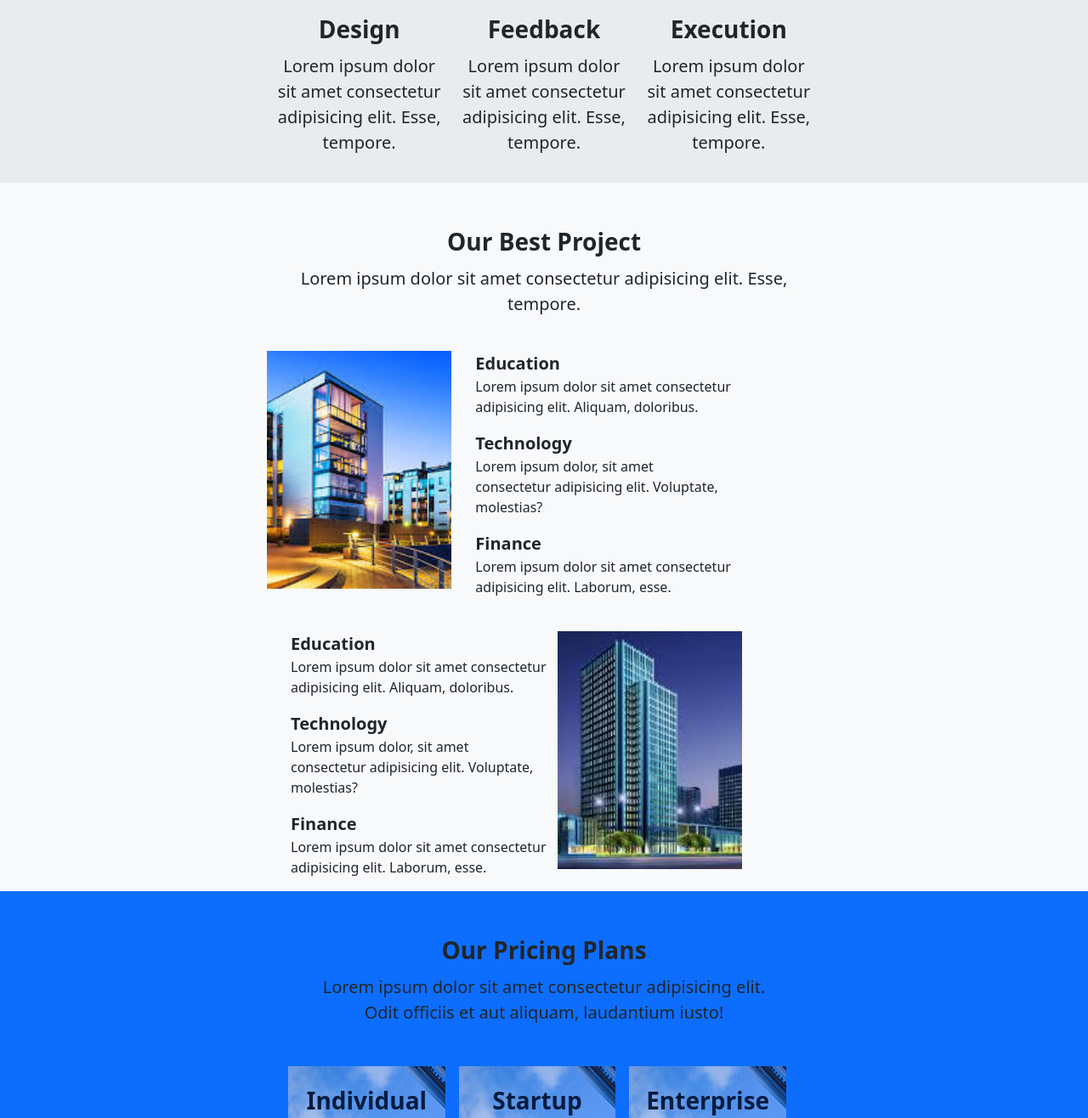
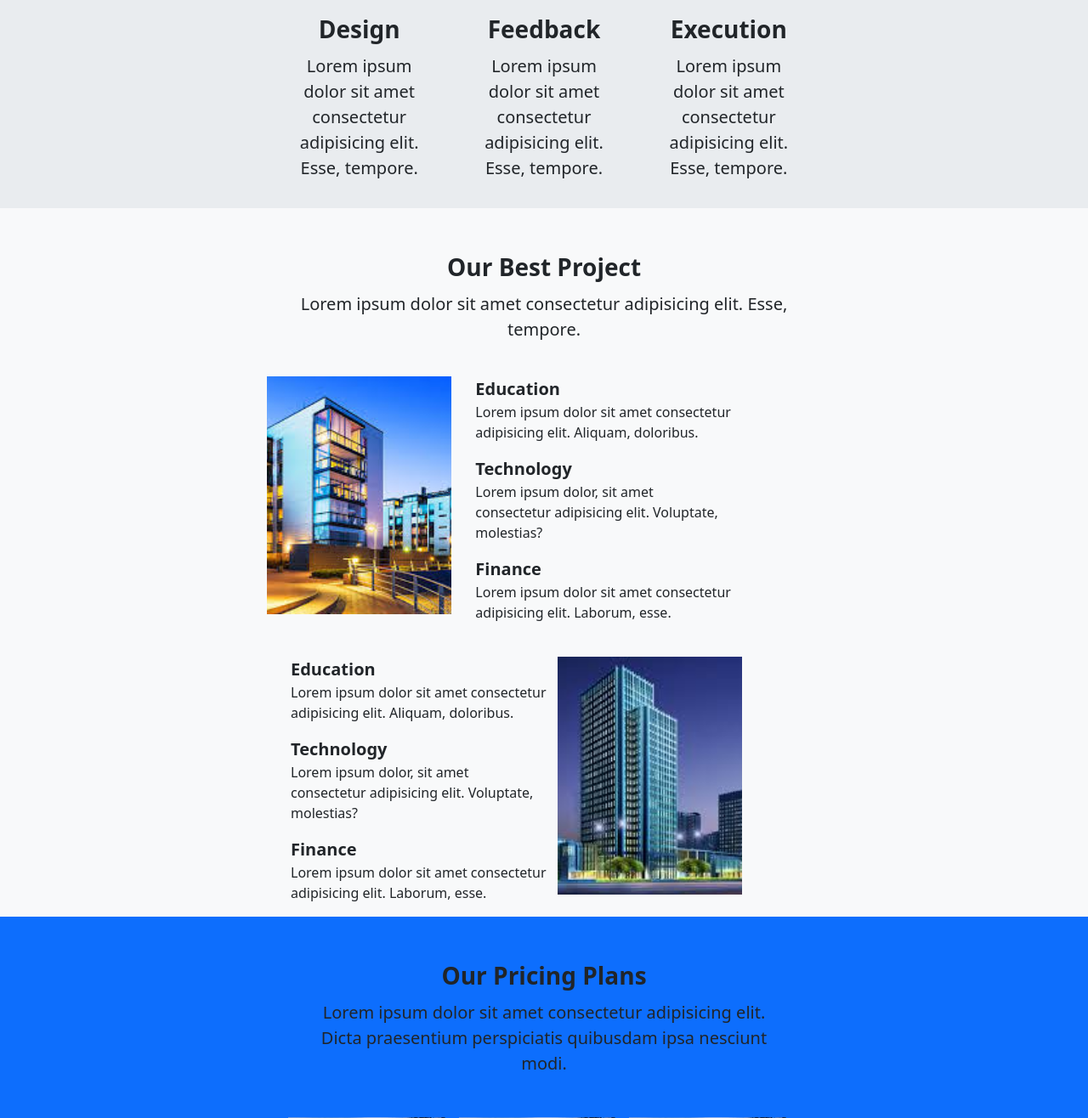
Before and after one commit to laiba54/landing-page, a plain HTML site: page index.html in a window 1280 px wide. Shown: the part 987-2303 px from the top of the page at 85% size. Drawn offline with nearby package versions, Linux system fonts and the light colour scheme.

Commit message:
Update index.html

```diff
--- a/index.html
+++ b/index.html
@@ -77,26 +77,26 @@
      </section>
 
      <section>
-        <div class=" row bg-body-secondary px-2">
+        <div class=" row bg-body-secondary">
             <div class="col-3 "></div>
               <div class="col-12 col-md-6 text-center pt-5 text-dark fw-bold fs-3 ">
                 Why work with us?
-                <p class="fw-normal fs-5 text-dark mt-2  ">Lorem ipsum dolor sit amet consectetur adipisicing elit. Dicta praesentium perspiciatis quibusdam ipsa nesciunt modi.</p>
+                <p class="fw-normal fs-5 text-dark mt-2 px-2">Lorem ipsum dolor sit amet consectetur adipisicing elit. Dicta praesentium perspiciatis quibusdam ipsa nesciunt modi.</p>
               </div>
         </div>
         <div class="row bg-body-secondary pb-3  ">
             <div class="col-3"></div>
             <div class="col-12 col-md-2 text-center fw-bold fs-3  text-dark mt-3 ">
                 Design
-                <p class="text-dark fs-5 fw-normal mt-2 ">Lorem ipsum dolor sit amet consectetur adipisicing elit. Esse, tempore.</p>
+                <p class="text-dark fs-5 fw-normal mt-2 px-2">Lorem ipsum dolor sit amet consectetur adipisicing elit. Esse, tempore.</p>
             </div>
             <div class="col-12 col-md-2  text-center fw-bold fs-3 text-dark mt-3">
                 Feedback
-                <p  class="text-dark fs-5 fw-normal mt-2 ">Lorem ipsum dolor sit amet consectetur adipisicing elit. Esse, tempore.</p>
+                <p  class="text-dark fs-5 fw-normal mt-2 px-2">Lorem ipsum dolor sit amet consectetur adipisicing elit. Esse, tempore.</p>
             </div>
             <div class="col-12 col-md-2 text-center fw-bold fs-3 text-dark mt-3">
                 Execution
-                <p class="text-dark fs-5 fw-normal mt-2 ">Lorem ipsum dolor sit amet consectetur adipisicing elit. Esse, tempore.</p>
+                <p class="text-dark fs-5 fw-normal mt-2 px-2">Lorem ipsum dolor sit amet consectetur adipisicing elit. Esse, tempore.</p>
             </div>
         </div>
      </section>
@@ -106,7 +106,7 @@
             <div class="col-3"></div>
             <div class="col-12 col-md-6 text-center pt-5 text-dark fw-bold fs-3 ">
                 Our Best Project
-                <p class="text-dark fs-5 fw-normal mt-2 ">Lorem ipsum dolor sit amet consectetur adipisicing elit. Esse, tempore.</p>
+                <p class="text-dark fs-5 fw-normal mt-2 px-2">Lorem ipsum dolor sit amet consectetur adipisicing elit. Esse, tempore.</p>
             </div>
         </div>
         <div class="row">
@@ -153,7 +153,7 @@
             <div class="row justify-content-center">
                 <div class="col-12 col-md-6 text-center text-dark fw-bold fs-3">
                     Our Pricing Plans
-                    <p class="fw-normal fs-5 text-dark mt-2">Lorem ipsum dolor sit amet consectetur adipisicing elit. Odit officiis et aut aliquam, laudantium iusto!</p>
+                    <p class="fw-normal fs-5 text-dark mt-2 px-2">Lorem ipsum dolor sit amet consectetur adipisicing elit. Dicta praesentium perspiciatis quibusdam ipsa nesciunt modi.</p>
                 </div>
             </div>
             <div class="row justify-content-center p-3">
@@ -199,7 +199,7 @@
               <div class="col-3"></div>
               <div class="col-12 col-md-6 text-center pt-5 text-dark fw-bold fs-3">
                 Our Team Members
-                <p class="text-dark fs-5 fw-normal mt-2 ">Lorem ipsum dolor sit amet consectetur adipisicing elit. Esse, tempore.</p>
+                <p class="fw-normal fs-5 text-dark mt-2 px-2">Lorem ipsum dolor sit amet consectetur adipisicing elit. Dicta praesentium perspiciatis quibusdam ipsa nesciunt modi.</p>
               </div>
         </div>
         <div class="row">
@@ -245,7 +245,7 @@
                     <div class="col-3 "></div>
                     <div class="index col-12 col-md-6   text-center fs-2   fw-bolder text-white mt-5  ">
                         Contact Us
-                        <p class="text-white fs-5 fw-normal mt-2 ">Lorem ipsum dolor sit amet consectetur adipisicing elit. Esse, tempore.</p>
+                        <p class="text-white fs-5 fw-normal mt-2 px-2">Lorem ipsum dolor sit amet consectetur adipisicing elit. Esse, tempore.</p>
                     </div>
                     <div class="col-3"></div>
                 </div>
```
